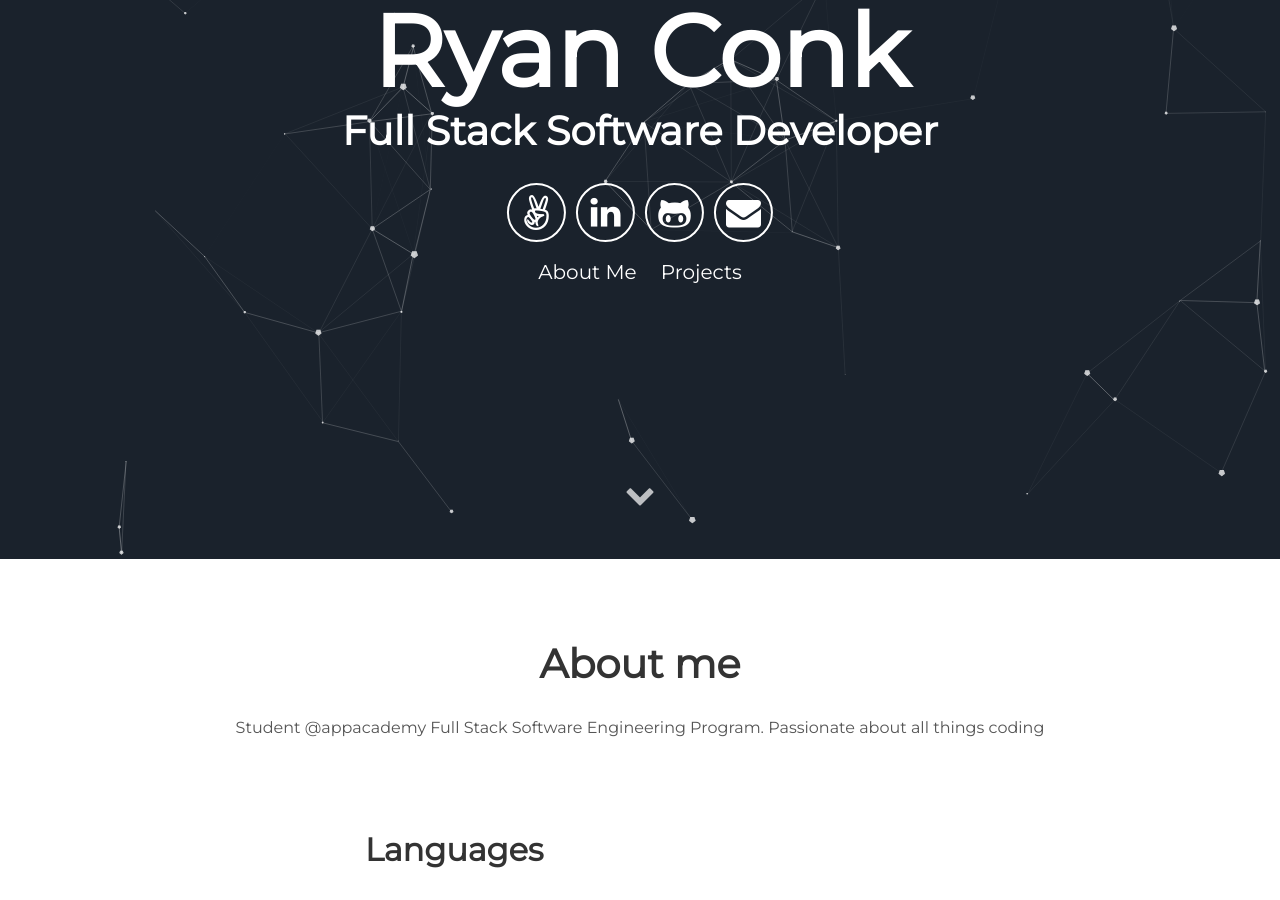
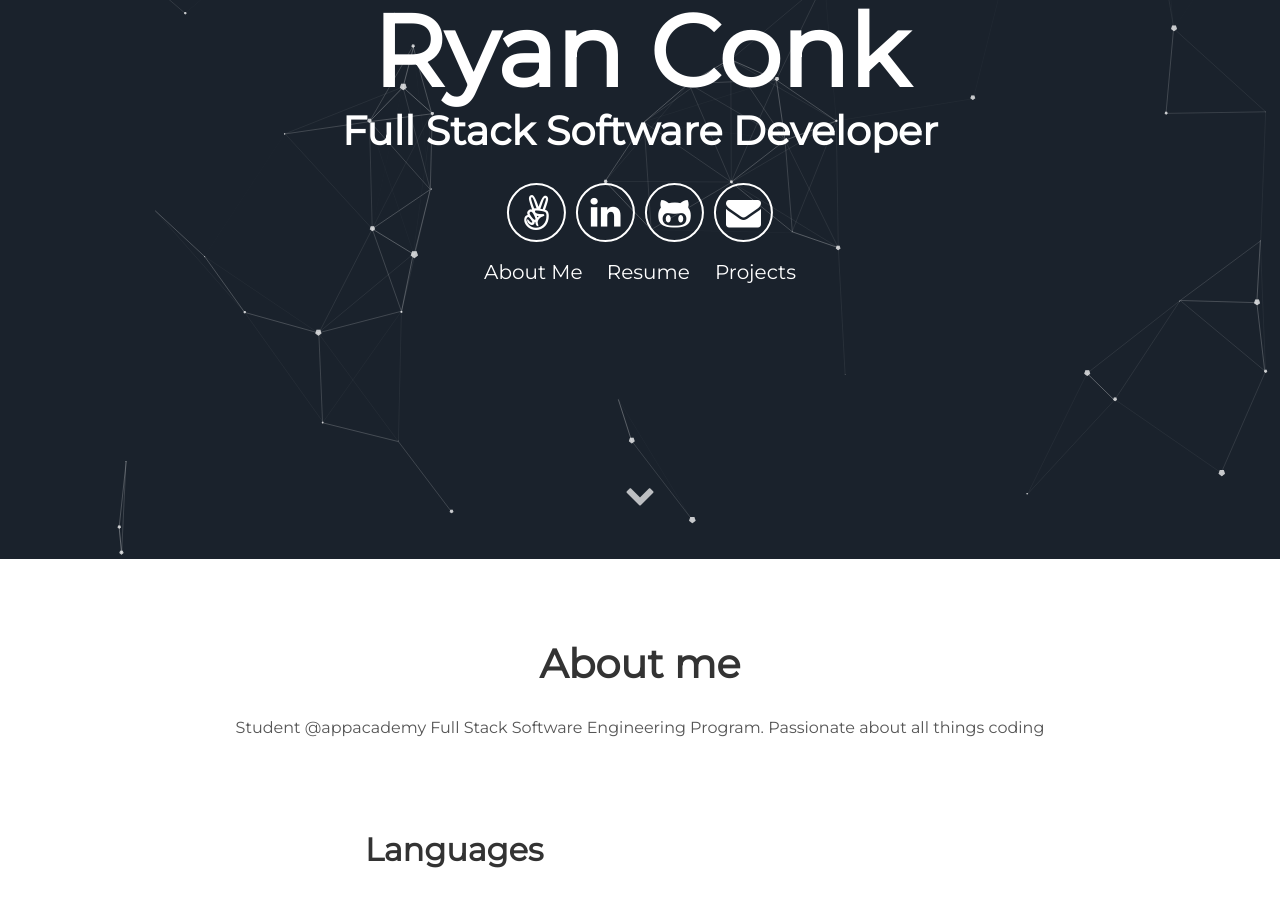
Before and after one commit to RyanGC93/RyanGC93.github.io, a Jekyll site: the page built from index.html, in a window 1280 px wide and 900 px high, scrolled down 341 px. Built offline with Jekyll 4.4.1, drawn with Linux system fonts in a browser that asks for light colours.

Commit message:
add a resume download link

```diff
--- a/_includes/header.html
+++ b/_includes/header.html
@@ -12,6 +12,7 @@
       </div>
       <div class="header-links">
         <a class="link" href="#about" data-scroll>About Me</a>
+        <a class="link" href="" download>Resume <a/>
         <a class="link" href="#projects" data-scroll>Projects</a>
       </div>
   </div>
```
